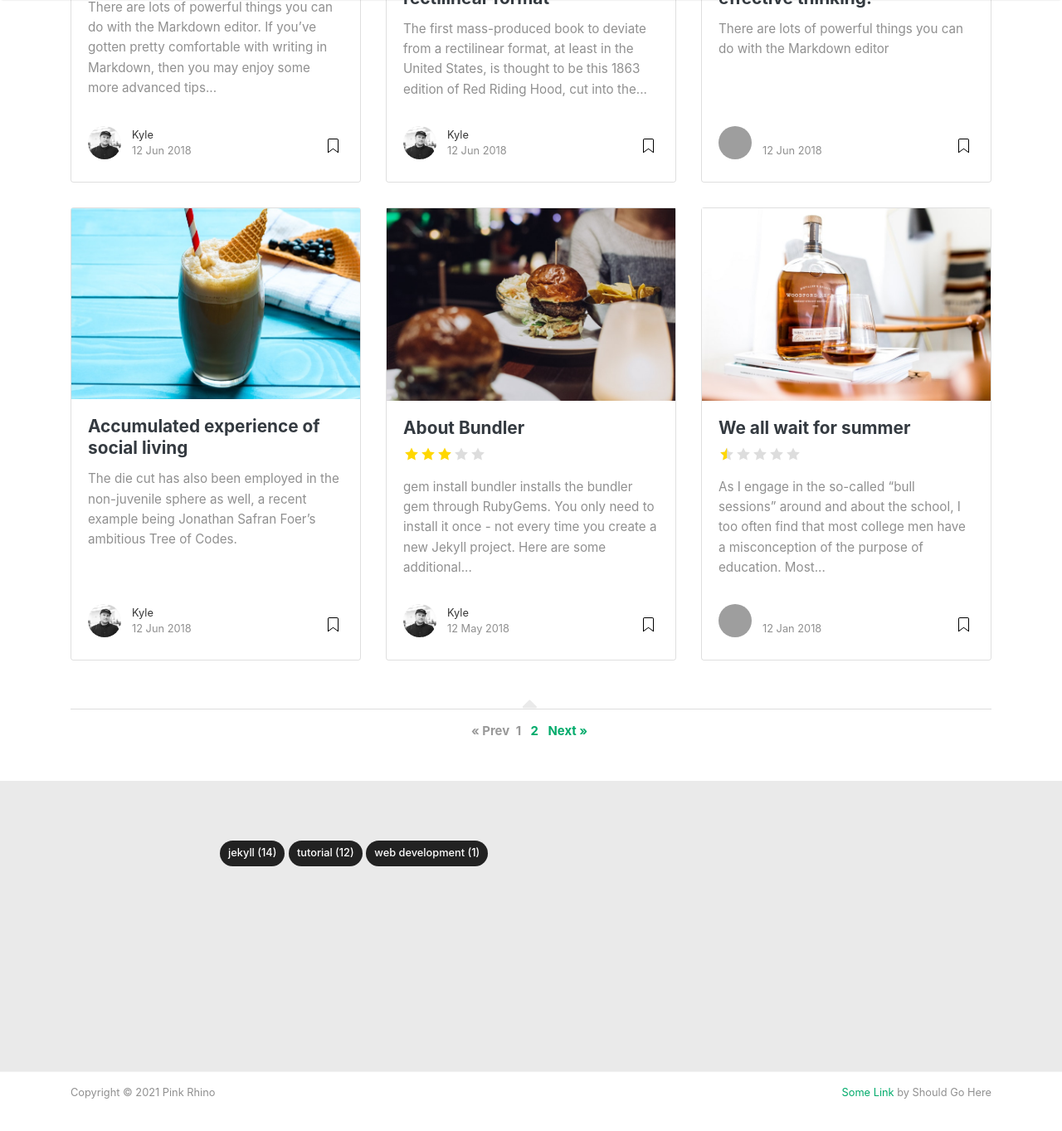
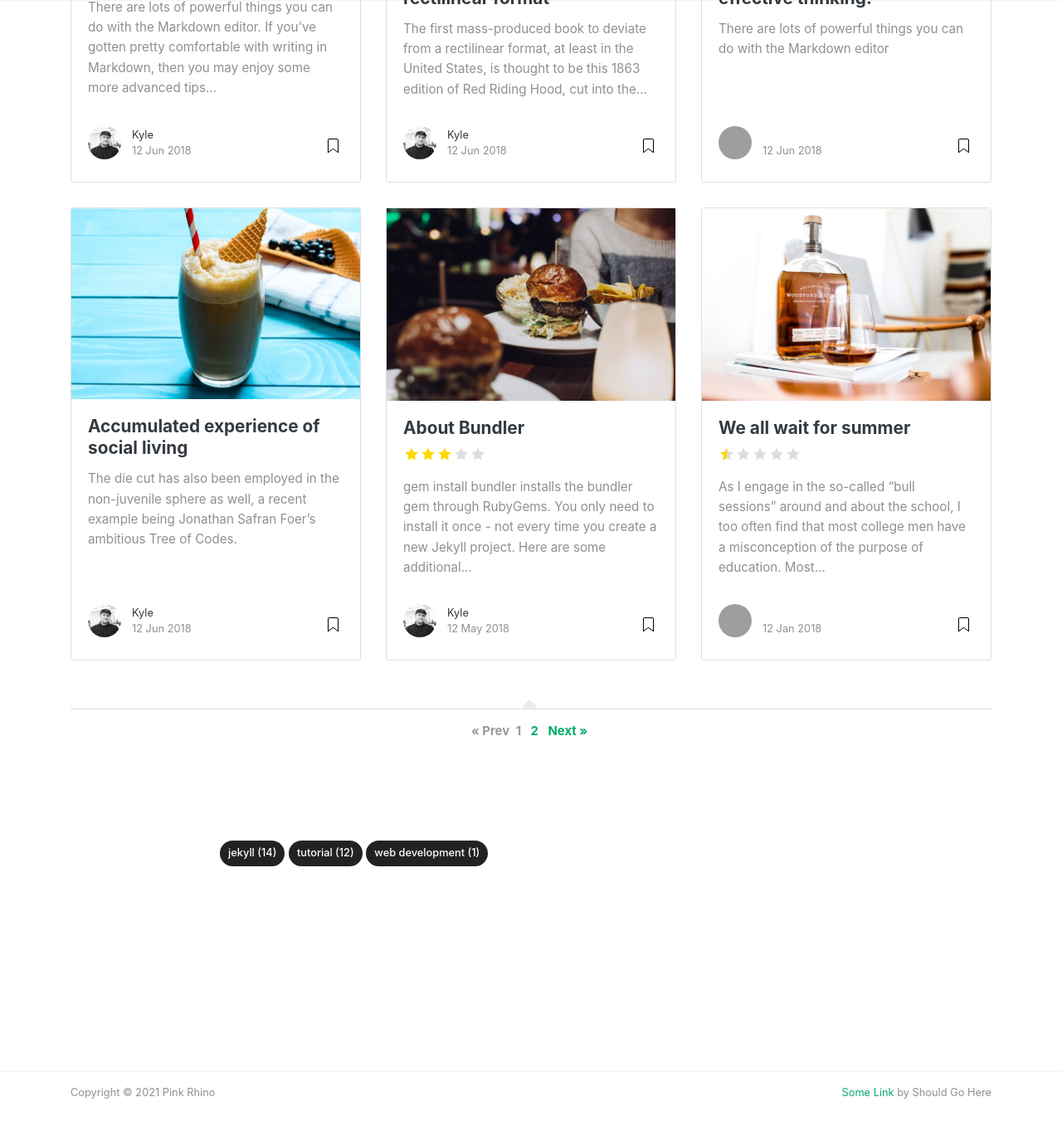
Before and after one commit to leblanck/pinkrhino, a Jekyll site: the page built from index.html, in a window 1280 px wide and 1400 px high, scrolled down 1040 px. Shown: the top 1363 px of the window at 83% size. Built offline with Jekyll 4.4.1, drawn with Linux system fonts in a browser that asks for light colours; nearby versions of some CDN libraries; the list of posts is cut into pages by our own code; grey boxes are pictures that could not be loaded.

Commit message:
change tagcloud div css

```diff
--- a/assets/css/screen.css
+++ b/assets/css/screen.css
@@ -774,7 +774,7 @@ iframe {
         padding: 0;
         height: 350px;
         border-radius: 0;
-        background-color: #eaeaea;
+        background-color: #fff;
         /* background-image: url(../images/jumbotron.jpg); */
         background-size: cover;
     }
@@ -793,7 +793,7 @@ iframe {
     margin-top: 3rem;
     padding: 0;
     border-radius: 0;
-    background-color: #eaeaea;
+    background-color: #fff;
     /* background-image: url(../images/jumbotron.jpg); */
     background-size: cover;
 }
```
